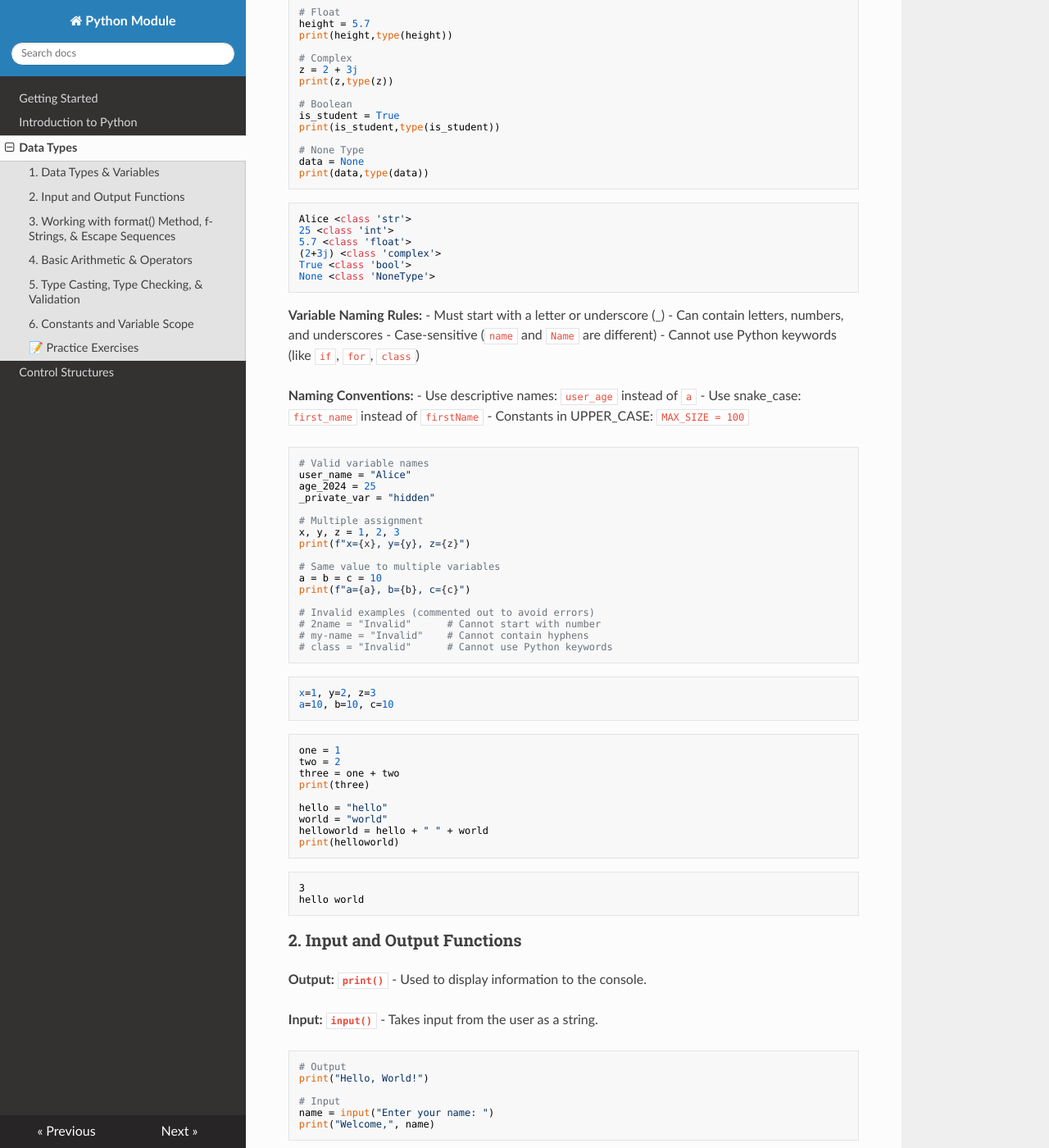
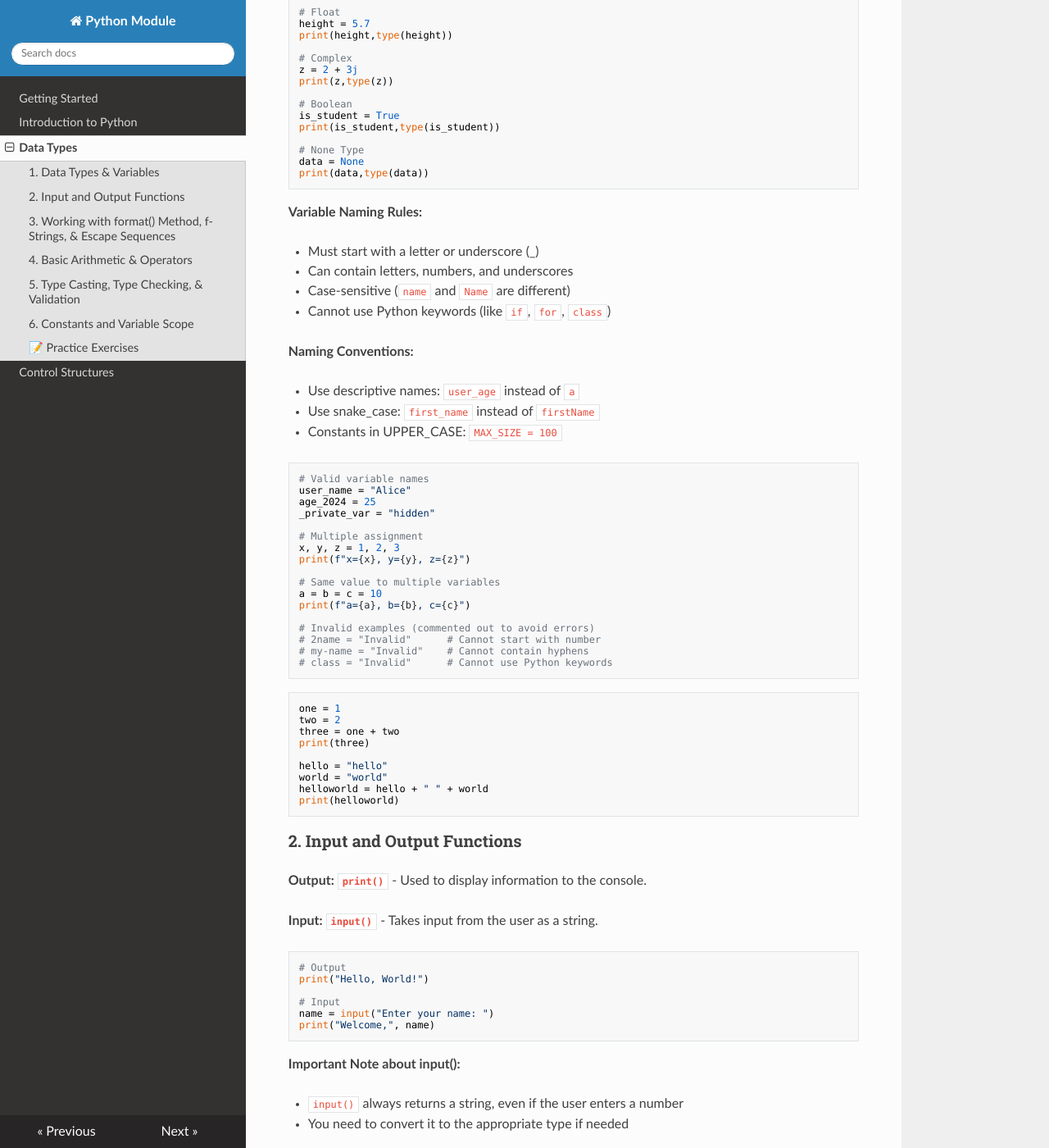
Before and after one commit to AayushWestcliff/python-training, an MkDocs documentation site: the page built from docs/lectures/2.DataTypes.md, in a window 1280 px wide and 1400 px high, scrolled down 666 px. Shown: the whole window at 82% size. Built offline with MkDocs 1.6.1, drawn with Linux system fonts in a browser that asks for light colours; nearby versions of some CDN libraries; some of the changed text lies outside the part shown.

Commit message:
Formatting modified

````diff
--- a/docs/lectures/2.DataTypes.md
+++ b/docs/lectures/2.DataTypes.md
@@ -50,23 +50,22 @@ data = None
 print(data,type(data))
 ```
 
-    Alice <class 'str'>
-    25 <class 'int'>
-    5.7 <class 'float'>
-    (2+3j) <class 'complex'>
-    True <class 'bool'>
-    None <class 'NoneType'>
+**Variable Naming Rules:**
 
+- Must start with a letter or underscore (_)
 
-**Variable Naming Rules:**
-- Must start with a letter or underscore (_)
 - Can contain letters, numbers, and underscores
+
 - Case-sensitive (`name` and `Name` are different)
+
 - Cannot use Python keywords (like `if`, `for`, `class`)
 
 **Naming Conventions:**
+
 - Use descriptive names: `user_age` instead of `a`
+
 - Use snake_case: `first_name` instead of `firstName`
+
 - Constants in UPPER_CASE: `MAX_SIZE = 100`
 
 
@@ -90,10 +89,6 @@ print(f"a={a}, b={b}, c={c}")
 # class = "Invalid"      # Cannot use Python keywords
 ```
 
-    x=1, y=2, z=3
-    a=10, b=10, c=10
-
-
 
 ```python
 one = 1
@@ -106,10 +101,6 @@ world = "world"
 helloworld = hello + " " + world
 print(helloworld)
 ```
-
-    3
-    hello world
-
 
 ###  2. Input and Output Functions
 
@@ -130,13 +121,10 @@ name = input("Enter your name: ")
 print("Welcome,", name)
 ```
 
-    Hello, World!
-    Welcome, je
-    Welcome, je
+**Important Note about input():**
 
+- `input()` always returns a string, even if the user enters a number
 
-**Important Note about input():**
-- `input()` always returns a string, even if the user enters a number
 - You need to convert it to the appropriate type if needed
 
 
@@ -194,14 +178,6 @@ print("Line 1\nLine 2")  # New line
 print("She said, \"Python is fun!\"")
 ```
 
-    My name is Vini and I am 23 years old.
-    My name is Vini and I am 23 years old.
-    Hello	World
-    Line 1
-    Line 2
-    She said, "Python is fun!"
-
-
 
 ```python
 name = "John"
@@ -210,10 +186,6 @@ print("Hello, %s!" % name)
 mylist = [1,2,3]
 print("A list: %s" % mylist)
 ```
-
-    Hello, John!
-    A list: [1, 2, 3]
-
 
 `%s` - String (or any object with a string representation, like numbers)
 
@@ -257,26 +229,26 @@ print("Modulus:", a % b)
 print("Exponent:", a ** b)
 ```
 
-    Addition: 13
-    Subtraction: 7
-    Multiplication: 30
-    Division: 3.3333333333333335
-    Floor Division: 3
-    Modulus: 1
-    Exponent: 1000
+**Comparison Operators:**
 
+- `==` → Equal to
 
-**Comparison Operators:**
-- `==` → Equal to
 - `!=` → Not equal to
+
 - `>` → Greater than
+
 - `<` → Less than
+
 - `>=` → Greater than or equal to
+
 - `<=` → Less than or equal to
 
 **Logical Operators:**
+
 - `and` → Both conditions must be True
+
 - `or` → At least one condition must be True
+
 - `not` → Reverses the result
 
 
@@ -302,20 +274,6 @@ print(f"Can drive: {age >= 18 and has_license}")
 print(f"Student or senior: {age < 25 or age > 65}")
 print(f"Not a teenager: {not (13 <= age <= 19)}")
 ```
-
-    Comparison Results:
-    x == y: False
-    x != y: True
-    x > y: True
-    x < y: False
-    x >= y: True
-    x <= y: False
-
-    Logical Operations:
-    Can drive: True
-    Student or senior: True
-    Not a teenager: True
-
 
 ###  5. Type Casting, Type Checking, & Validation
 
@@ -347,12 +305,6 @@ else:
     print("Invalid input. Please enter a number.")
 
 ```
-
-    7
-    <class 'int'>
-    You entered: 9
-    You entered: 9
-
 
 **More Type Conversion Examples:**
 
@@ -391,24 +343,12 @@ print(f"bool(None): {bool(None)}")
 # float("not_a_number")  # ValueError
 ```
 
-    === Type Conversions ===
-    String to int: 42
-    String to float: 3.14
-    Int to string: '100'
-    Float to string: '3.14159'
-    Float to int: 3
-    Bool to int: 1, 0
-    Bool to string: 'True'
-    bool(0): False
-    bool(''): False
-    bool('hello'): True
-    bool(None): False
-
-
 ### 6. Constants and Variable Scope
 
 **Constants:**
+
 - Python doesn't have true constants, but convention is to use ALL_CAPS
+
 - These are variables that shouldn't be changed after assignment
 
 
@@ -439,15 +379,6 @@ demo_function()
 print(f"Outside function: {global_var}")
 # print(local_var)  # This would cause an error - local_var not accessible
 ```
-
-    Pi value: 3.14159
-    Maximum users: 100
-    App name: My Python App
-    Area of circle with radius 5: 78.53975
-    Inside function: I'm global
-    Inside function: I'm local
-    Outside function: I'm global
-
 
 **Quick Recap**
 
@@ -536,30 +467,6 @@ print("="*15)
 
 ```
 
-    ===============
-
-    *
-    **
-    ***
-    ****
-    *****
-    ===============
-    ******
-    *****
-    ****
-    ***
-    **
-    *
-    ===============
-         *
-        ***
-       *****
-      *******
-     *********
-    ***********
-    ===============
-
-
 Solution:
 ```python
 # change this code
````
Also changed, not shown: other parts of docs/lectures/2.DataTypes.md (+0 -4 lines), docs/lectures/1.Introduction.md (+10 -0 lines), 2 other files.
